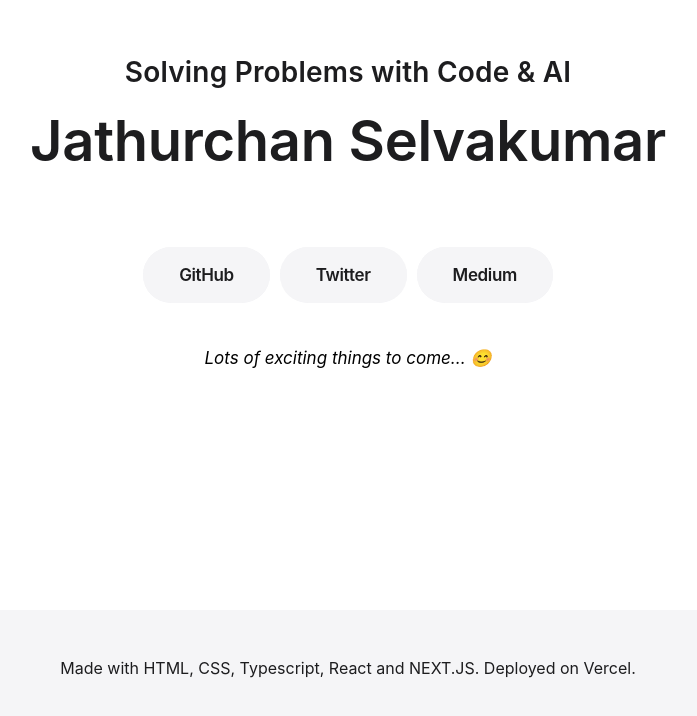
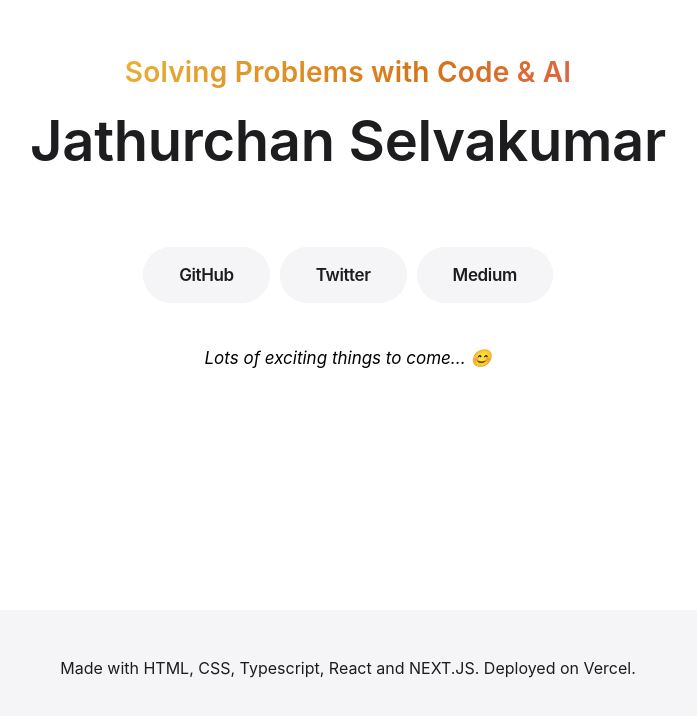
Before and after one commit to jathurchan/jathurchan.com, a Next.js app: page / in a window 1280 px wide. Shown: the part 190-906 px from the top of the page, without its empty margins (292-989 px from the left). Built offline with nearby package versions, Linux system fonts and the light colour scheme.

Commit message:
Added the gradient

```diff
--- a/styles/Home.module.css
+++ b/styles/Home.module.css
@@ -34,6 +34,9 @@
 }
 
 .heroEyebrow {
+  -webkit-background-clip: text;
+  color: transparent;
+  background-image: linear-gradient(132deg,#e9b137 0,#d67418 68%,#e06444 100%);
   font-size: 28px;
   line-height: 1.14286;
   font-weight: 600;
```
